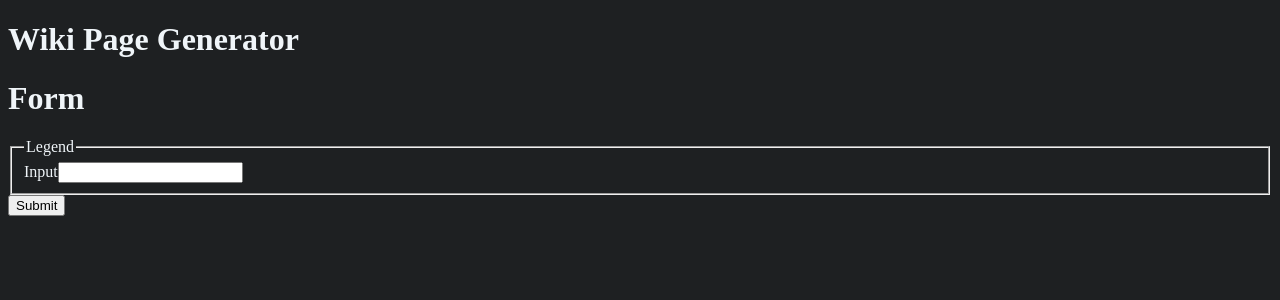
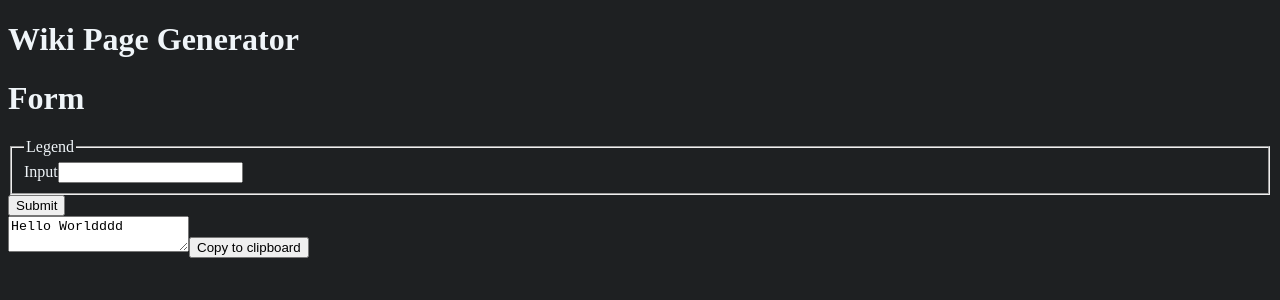
Before and after one commit to Satttoshi/github-wiki-generator, a Next.js app: page / in a window 1280 px wide. Shown: the top 300 px of the page. Built offline with nearby package versions, Linux system fonts and the light colour scheme.

Commit message:
create MarkdownField component

```diff
--- /dev/null
+++ b/components/MarkdownField.tsx
@@ -0,0 +1,29 @@
+import {useRef, useState} from 'react';
+
+interface MarkdownFieldProps {
+    markdownContent: string;
+}
+
+export default function MarkdownField({ markdownContent }: MarkdownFieldProps) {
+    const [content, setContent] = useState<string>(markdownContent);
+    const textAreaRef = useRef<HTMLTextAreaElement>(null);
+
+    const copyToClipboard = (e: React.MouseEvent) => {
+        e.preventDefault();
+        if (textAreaRef.current) {
+            textAreaRef.current.select();
+            document.execCommand('copy');
+        }
+    };
+
+    const handleContentChange = (e: React.ChangeEvent<HTMLTextAreaElement>) => {
+        setContent(e.target.value);
+    };
+
+    return (
+        <div>
+            <textarea ref={textAreaRef} value={content} onChange={handleContentChange} />
+            <button onClick={copyToClipboard}>Copy to clipboard</button>
+        </div>
+    );
+};
--- a/pages/index.tsx
+++ b/pages/index.tsx
@@ -1,11 +1,13 @@
 import type { NextPage } from 'next'
 import Form from '../components/Form'
+import MarkdownField from "../components/MarkdownField";
 
 const Home: NextPage = () => {
   return (
     <>
       <h1>Wiki Page Generator</h1>
         <Form/>
+        <MarkdownField markdownContent="Hello Worldddd"/>
     </>
   )
 }
```
